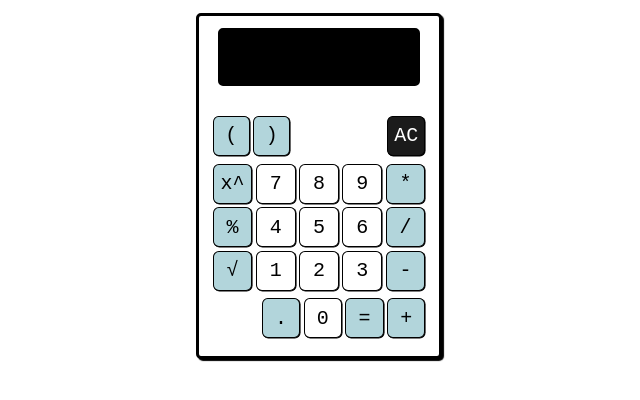
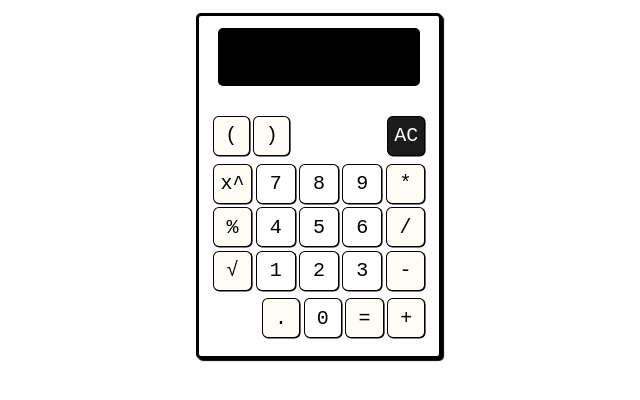
Before and after one commit to ray-ghx/calc-, a plain HTML site: page index.html in a window 1280 px wide. Shown: the whole page, without its empty margins (321-961 px from the left). Drawn offline with Linux system fonts and the light colour scheme; a web font is replaced by a local one.

Commit message:
Update index.html

```diff
--- a/index.html
+++ b/index.html
@@ -63,7 +63,7 @@ body {
 }
 
 .calculator .accent{
-   background: #b2d5db;  background: #b2d5db;;
+   background: #fffbf5;  background: #fffbf5;;
 }
 
 .calculator .space {
```
